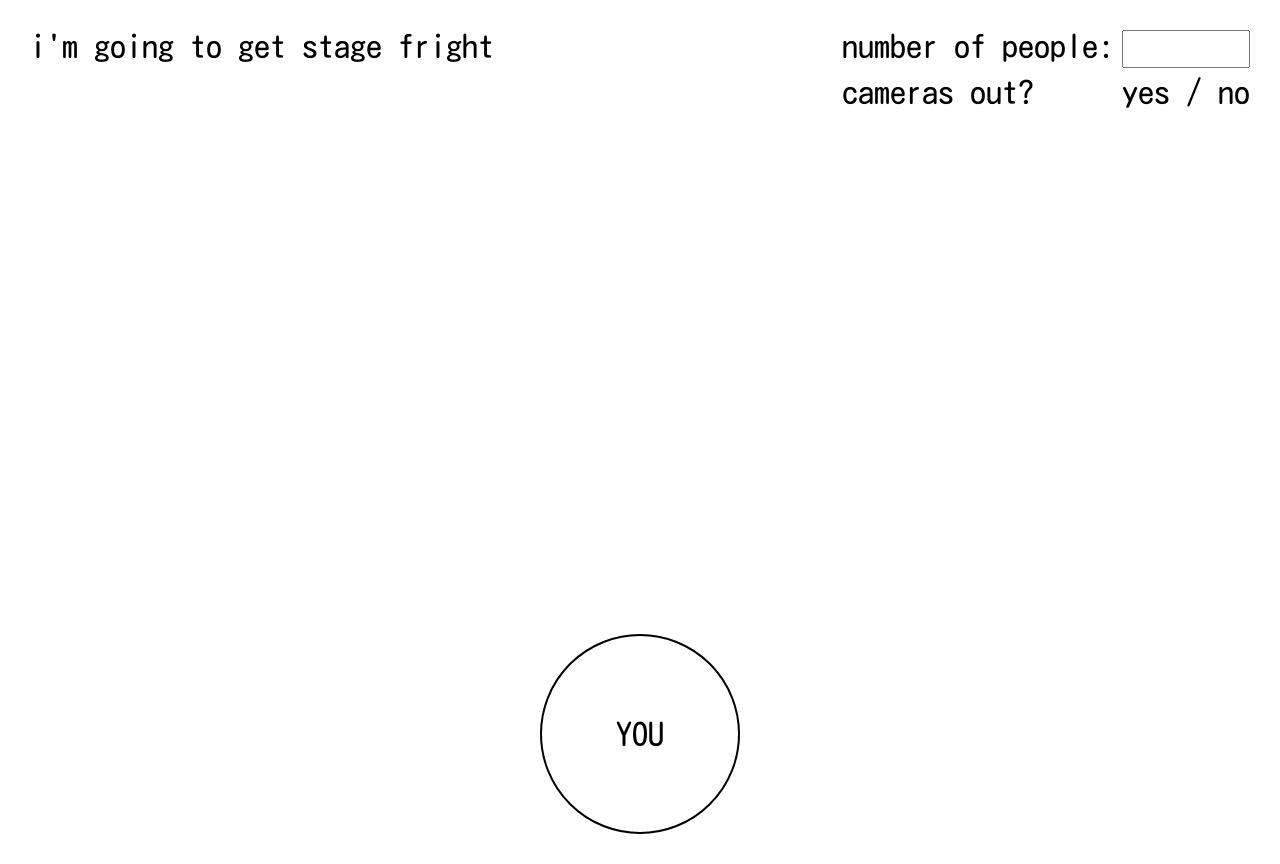
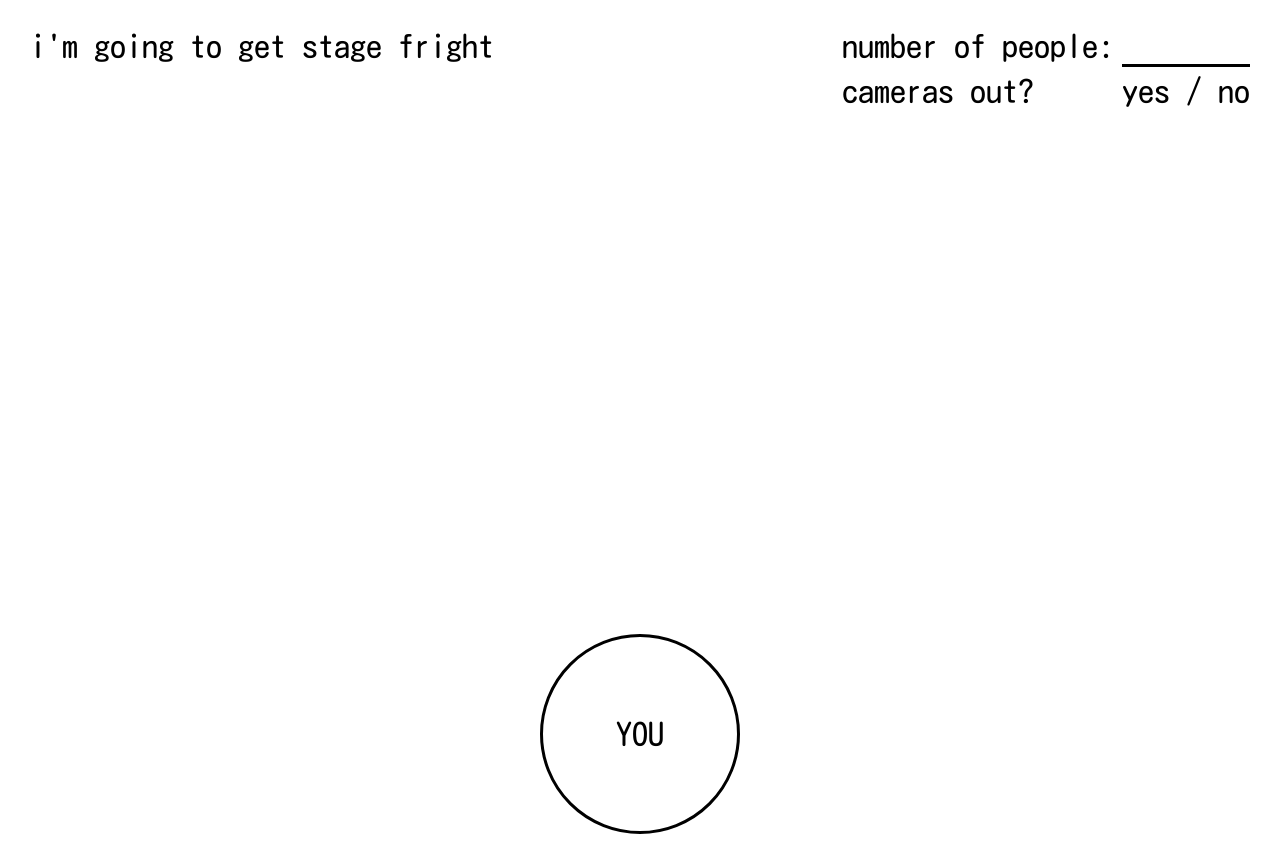
Before and after one commit to skinsshark/imscared, a React (Create React App) app: page / in a window 1280 px wide. Built offline with nearby package versions, Linux system fonts and the light colour scheme.

Commit message:
style input and hide overflow

```diff
--- a/src/App.css
+++ b/src/App.css
@@ -4,7 +4,6 @@
   flex-direction: column;
   justify-content: space-between;
   height: 108dvh;
-  overflow: hidden;
 }
 
 header {
@@ -34,12 +33,15 @@ header .options > div {
 
 input {
   width: 8rem;
+  border: none;
+  border-bottom: 3px solid #000;
+  outline: none;
 }
 
 article {
   width: 200px;
   height: 200px;
-  border: 2px solid #000;
+  border: 3px solid #000;
   border-radius: 50%;
   display: flex;
   justify-content: center;
--- a/src/index.css
+++ b/src/index.css
@@ -5,6 +5,7 @@
 body {
   margin: 0;
   background-color: #fff;
+  overflow: hidden;
 }
 
 h1,
```
